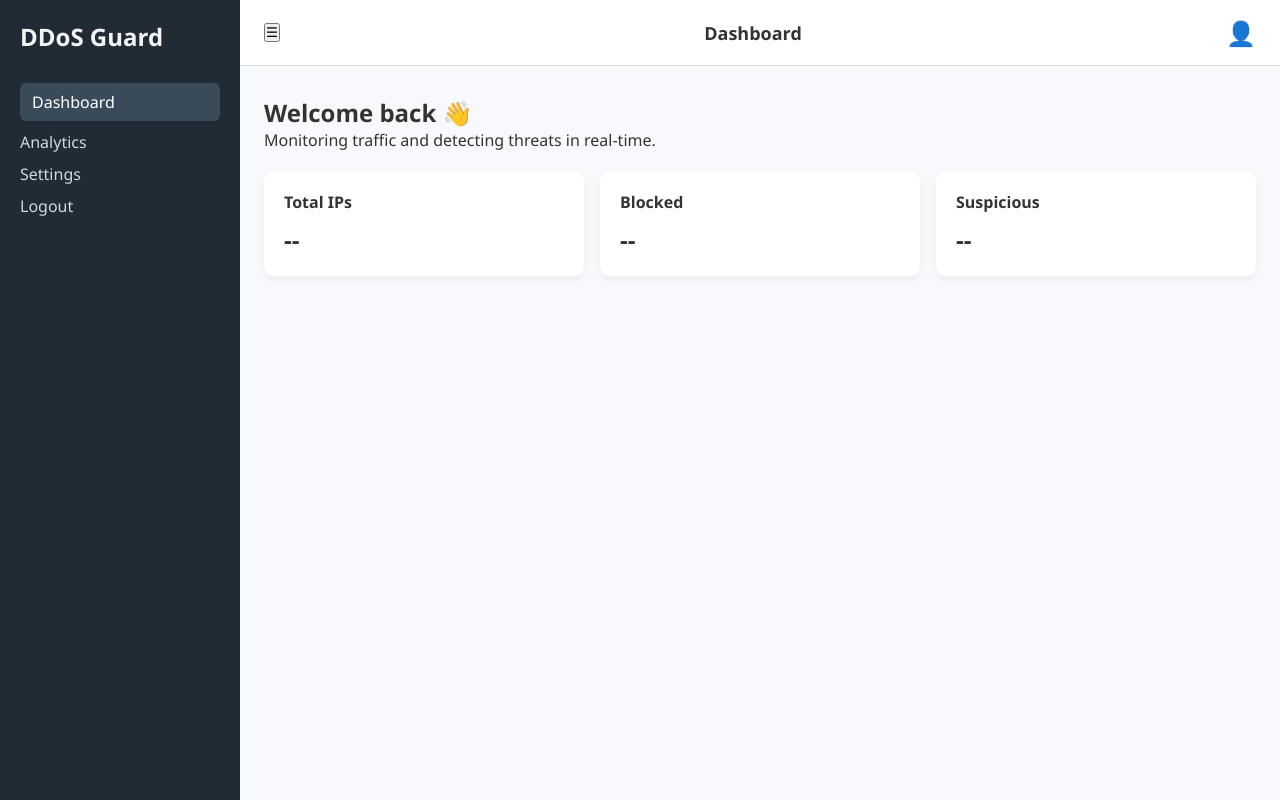
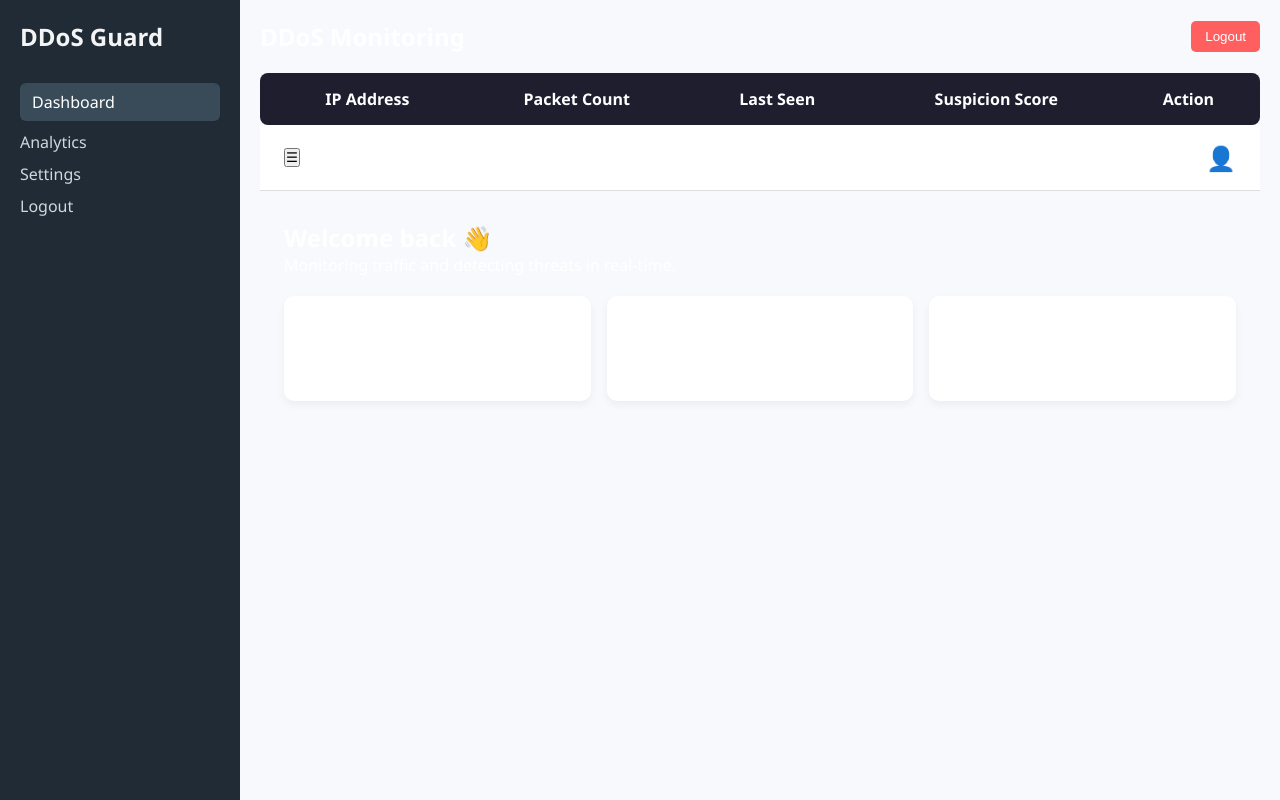
Before and after one commit to samuelkcherian/ddos-protection-system, a Flask app: page /dashboard in a window 1280 px wide. Run offline with Flask 3, Linux system fonts and the light colour scheme; the visitor is signed in with stand-in values (Sample User, id 1); lists and menus that the app fills with data are empty.

Commit message:
UI updates in HTML and CSS

```diff
--- a/static/dashboard.css
+++ b/static/dashboard.css
@@ -50,8 +50,104 @@
 /* Main Content */
 .main-content {
     flex: 1;
+    padding: 20px;
+    overflow-y: auto;
+    color: #fff;
+}
+
+.header {
     display: flex;
-    flex-direction: column;
+    justify-content: space-between;
+    align-items: center;
+    margin-bottom: 20px;
+}
+
+.logout-btn {
+    background-color: #ff5f5f;
+    color: #fff;
+    border: none;
+    padding: 8px 14px;
+    border-radius: 5px;
+    cursor: pointer;
+    font-weight: 500;
+}
+
+.table-section {
+    overflow-x: auto;
+    background: #1e1e2f;
+    border-radius: 8px;
+    padding: 15px;
+}
+
+.table-section table {
+    width: 100%;
+    border-collapse: collapse;
+}
+
+.table-section th,
+.table-section td,
+{
+padding: 10px 12px;
+text-align: left;
+border-bottom: 1px solid #2f2f3f;
+font-size: 14px;
+}
+
+.table-section tr:hover {
+    background-color: #2c2c3c;
+}
+
+.status-badge {
+    padding: 4px 10px;
+    border-radius: 5px;
+    font-weight: bold;
+    font-size: 13px;
+    display: inline-block;
+}
+
+.status-Blocked {
+    background-color: #ff4d4f;
+    color: white;
+}
+
+.status-Suspicious {
+    background-color: #fadb14;
+    color: black;
+}
+
+.status-Monitoring {
+    background-color: #1890ff;
+    color: white;
+}
+
+.status-Safe {
+    background-color: #52c41a;
+    color: white;
+}
+
+.score-low {
+    color: #52c41a;
+    font-weight: bold;
+}
+
+.score-mid {
+    color: #fadb14;
+    font-weight: bold;
+}
+
+.score-high {
+    color: #ff4d4f;
+    font-weight: bold;
+}
+
+.unblock-btn {
+    background-color: #d63384;
+    color: white;
+    padding: 5px 10px;
+    font-size: 12px;
+    border-radius: 4px;
+    cursor: pointer;
+    border: none;
 }
 
 /* Topbar */
--- a/templates/dashboard.html
+++ b/templates/dashboard.html
@@ -26,6 +26,25 @@
 
         <!-- Main content -->
         <main class="main-content">
+            <div class="header">
+                <h2>DDoS Monitoring</h2>
+                <button class="logout-btn" onclick="window.location.href='/logout'">Logout</button>
+            </div>
+
+            <div class="table-section">
+                <table>
+                    <thead>
+                        <tr>
+                            <th>IP Address</th>
+                            <th>Packet Count</th>
+                            <th>Last Seen</th>
+                            <th>Suspicion Score</th>
+                            <th>Action</th>
+                        </tr>
+                    </thead>
+                </table>
+                <tbody id="trafficTable"></tbody>
+            </div>
             <!-- Topbar -->
             <header class="topbar">
                 <button id="toggleSidebar">☰</button>
@@ -55,6 +74,56 @@
             </section>
         </main>
     </div>
+
+    <script>
+        function fetchData() {
+            fetch("/data")
+                .then(res => res.json())
+                .then(data => {
+                    const table = document.getElementById("trafficTable");
+                    table.innerHTML = "";
+
+                    data.forEach(entry => {
+                        const ip = entry.ip;
+                        const count = entry.packet_count;
+                        const lastSeen = new Date(entry.last_seen).toLocaleString();
+                        const status = entry.status;
+                        const score = entry.suspicion_score || 0;
+
+                        let statusClass = "status-" + status;
+                        let scoreClass = score >= 70 ? "score-high" : (score >= 40 ? "score-mid" : "score-low");
+
+                        const row = `
+                            <tr>
+                                <td>${ip}</td>
+                                <td>${count}</td>
+                                <td>${lastSeen}</td>
+                                <td><span class="status-badge ${statusClass}">${status}</span></td>
+                                <td><span class="${scoreClass}">${score}</span></td>
+                                <td>
+                                    ${status === "Blocked" ? `<button class="unblock-btn" onclick="unblockIP('${ip}')">Unblock</button>` : ""}
+                                </td>
+                            </tr>
+                        `;
+                        table.innerHTML += row;
+                    });
+                });
+        }
+
+        function unblockIP(ip) {
+            fetch("/unblock", {
+                method: "POST",
+                headers: {
+                    "Content-Type": "application/json"
+                },
+                body: JSON.stringify({ ip })
+            }).then(() => fetchData());
+        }
+
+        setInterval(fetchData, 3000);
+        fetchData();
+    </script>
+
 </body>
 
 </html>
```
